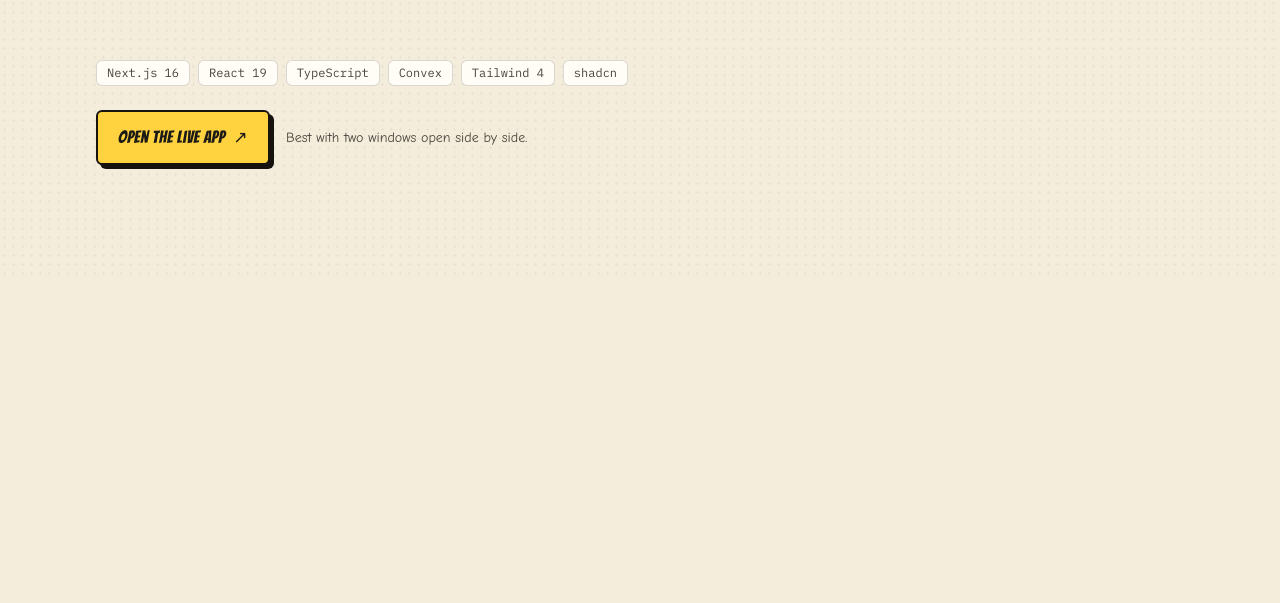
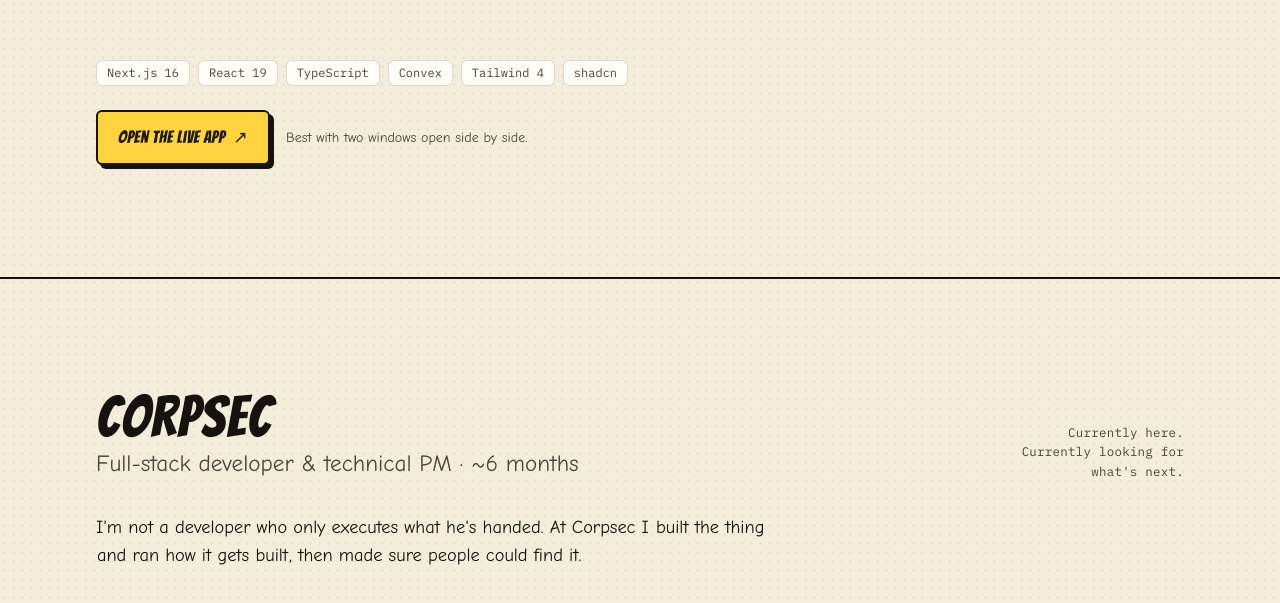
Before and after one commit to Adarsha23/Portfolio, a Next.js app: page / in a window 1280 px wide. Shown: the part 5842-6445 px from the top of the page. Before the commit the page ends 6119 px from the top, so only its background shows below. Built offline with nearby package versions, Linux system fonts and the light colour scheme.

Commit message:
feat: add Corpsec experience section (#5)

```diff
--- a/app/page.tsx
+++ b/app/page.tsx
@@ -2,6 +2,7 @@
 import Hero from "@/components/Hero";
 import Peel from "@/components/Peel";
 import Relay from "@/components/Relay";
+import Corpsec from "@/components/Corpsec";
 import CommandPalette from "@/components/CommandPalette";
 
 export default function Home() {
@@ -13,6 +14,7 @@
         <Hero />
         <Peel />
         <Relay />
+        <Corpsec />
       </main>
       <CommandPalette />
     </>
--- /dev/null
+++ b/components/Corpsec.tsx
@@ -0,0 +1,84 @@
+const groups = [
+  {
+    kicker: "Built the product",
+    title: "Backend, frontend, and the calls in between",
+    body: "I worked across the stack on products 500+ clients use every day, and sat in the architecture-design discussions where the shape of things got decided. Not just closing tickets, helping choose what the tickets should be.",
+  },
+  {
+    kicker: "Ran the process",
+    title: "Rebuilt how the team plans, as its technical PM",
+    body: "I reworked the whole project-management setup in Notion, how cards are written, how epics and sprints are defined, and I planned the sprints. In my six months the tech team missed exactly one deadline, roughly a 60% drop from before I joined.",
+  },
+  {
+    kicker: "Automated the busywork",
+    title: "n8n doing the boring parts so people don't",
+    body: "Find a bug, and n8n files the bug report in the bug database automatically. Put a deadline and an assignee on a card, and it shows up in that person's Google Calendar. Drop a PR link on your task: when it merges to staging the card moves itself, and when it hits production the card marks itself checked and approved.",
+  },
+  {
+    kicker: "Made it seen",
+    title: "SEO, the site's UI, and the company's voice",
+    body: "I worked on SEO for corpsec.io and koulier.com alongside an experienced SEO engineer, helped design corpsec.io itself, and I run Corpsec's LinkedIn. I care about the product all the way out to how people find it and what they feel when they land.",
+  },
+];
+
+const stats = [
+  ["1", "missed deadline in 6 months (~60% fewer)"],
+  ["500+", "clients actively using what I shipped"],
+  ["60s → 90s", "corpsec.io Lighthouse (koulier hit 100)"],
+  ["0 → 800+", "followers I grew on Corpsec's LinkedIn"],
+];
+
+export default function Corpsec() {
+  return (
+    <section
+      id="corpsec"
+      tabIndex={-1}
+      className="border-t-2 border-[var(--color-ink)] focus:outline-none"
+    >
+      <div className="mx-auto max-w-6xl px-5 py-20 sm:px-8 sm:py-28">
+        <div className="flex flex-wrap items-baseline justify-between gap-x-4 gap-y-2">
+          <div>
+            <h2 className="t-display text-[clamp(2.4rem,1.6rem+3vw,3.6rem)]">Corpsec</h2>
+            <p className="mt-1 text-[var(--color-ink-soft)] t-lead">
+              Full-stack developer & technical PM · ~6 months
+            </p>
+          </div>
+          <p className="data max-w-[22ch] text-right">
+            Currently here. Currently looking for what&apos;s next.
+          </p>
+        </div>
+
+        <p className="measure mt-8 text-[1.15rem]">
+          I&apos;m not a developer who only executes what he&apos;s handed. At Corpsec I{" "}
+          <span className="mark mark-draw">built the thing and ran how it gets built</span>, then
+          made sure people could find it.
+        </p>
+
+        {/* real numbers */}
+        <dl className="panel reveal mt-12 grid grid-cols-2 gap-[2px] overflow-hidden bg-[var(--color-ink)] lg:grid-cols-4">
+          {stats.map(([n, label]) => (
+            <div key={label} className="bg-[var(--color-paper-2)] p-5">
+              <dt className="font-[family-name:var(--font-display)] text-[clamp(2rem,1.4rem+2vw,3rem)] leading-none text-[var(--color-pop)]">
+                {n}
+              </dt>
+              <dd className="mt-2 text-sm text-[var(--color-ink-soft)]">{label}</dd>
+            </div>
+          ))}
+        </dl>
+
+        {/* contributions */}
+        <div className="mt-14 grid gap-x-14 gap-y-10 md:grid-cols-2">
+          {groups.map((g) => (
+            <div key={g.kicker} className="reveal">
+              <p className="mb-2.5">
+                <span className="kicker">{g.kicker}</span>
+              </p>
+              <h3 className="font-[family-name:var(--font-display)] text-[1.3rem]">{g.title}</h3>
+              <p className="measure mt-2 text-[var(--color-ink-soft)]">{g.body}</p>
+            </div>
+          ))}
+        </div>
+      </div>
+    </section>
+  );
+}
```
